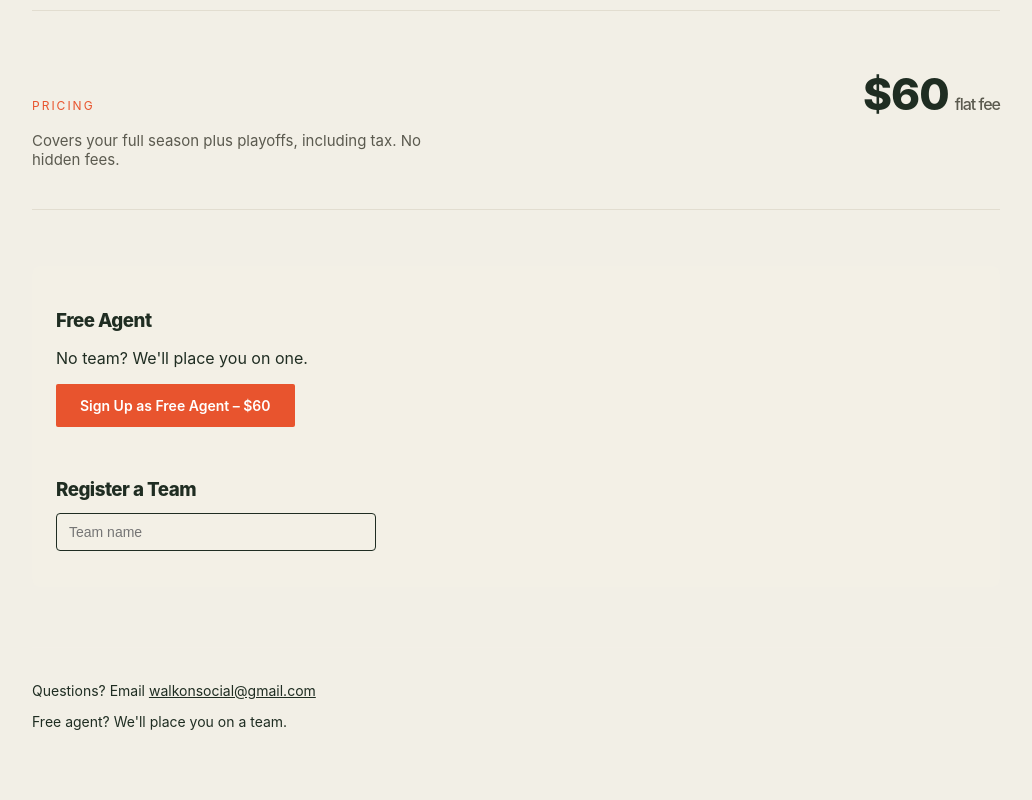
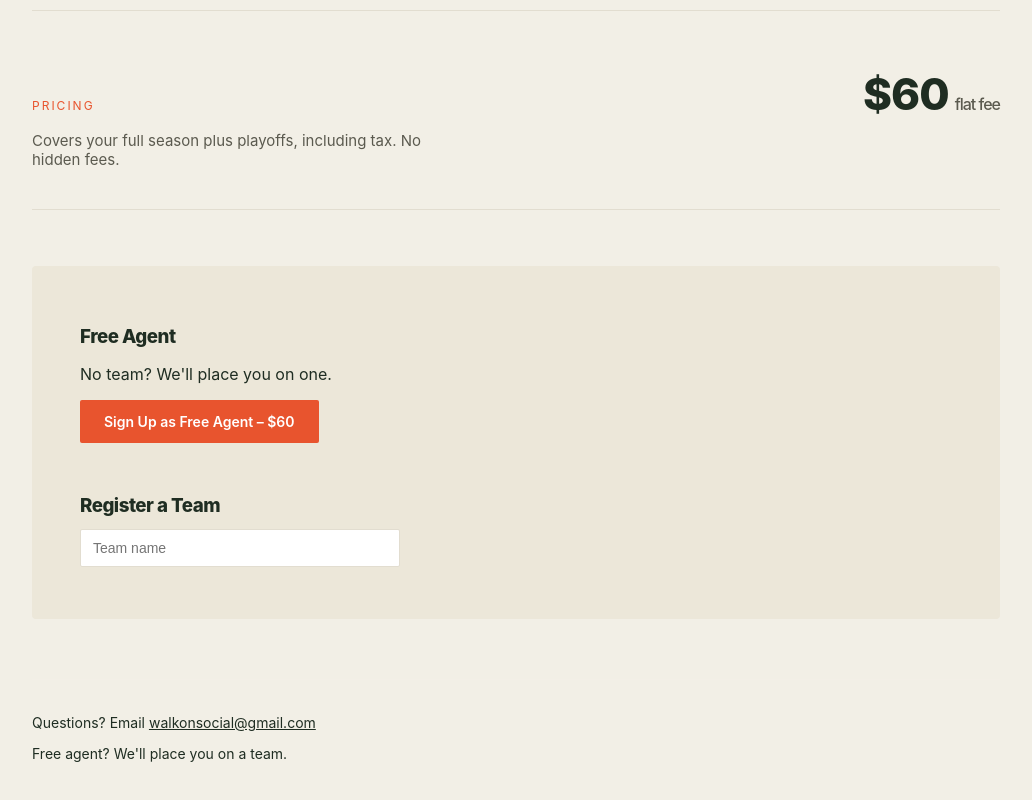
Before and after one commit to cantstoptheunk/walkonsocial, a React (Vite) app: page / in a window 1280 px wide. Shown: the part 925-1725 px from the top of the page, without its empty margins (124-1156 px from the left). Before the commit the page ends 1701 px from the top, so only its background shows below. Built offline with nearby package versions, Linux system fonts and the light colour scheme.

Commit message:
style: restyle sign-up section box and form fields for editorial-minimal

```diff
--- a/src/index.css
+++ b/src/index.css
@@ -152,9 +152,9 @@ section:last-of-type {
 }
 
 .signup-section {
-  background: rgba(244, 241, 232, 0.05);
-  border-radius: 8px;
-  padding: 24px;
+  background: #ece7d9;
+  border-radius: 4px;
+  padding: 40px 48px;
 }
 
 .thank-you, .join-team {
@@ -177,9 +177,9 @@ section:last-of-type {
   max-width: 320px;
   padding: 10px 12px;
   margin: 12px 0;
-  border-radius: 4px;
-  border: 1.5px solid var(--color-text);
-  background: transparent;
+  border-radius: 2px;
+  border: 1.5px solid var(--color-border);
+  background: #fff;
   color: var(--color-text);
   font-size: 14px;
 }
@@ -194,9 +194,9 @@ section:last-of-type {
 .team-link-field {
   flex: 1;
   padding: 10px 12px;
-  border-radius: 4px;
-  border: 1.5px solid var(--color-text);
-  background: transparent;
+  border-radius: 2px;
+  border: 1.5px solid var(--color-border);
+  background: #fff;
   color: var(--color-text);
   font-size: 13px;
 }
@@ -208,7 +208,7 @@ section:last-of-type {
 
 .secondary-link a {
   color: var(--color-text);
-  opacity: 0.75;
+  opacity: 0.65;
 }
 
 .photo-band {
```
